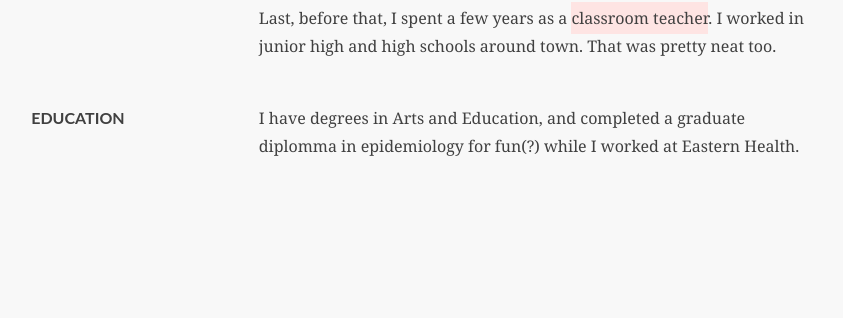
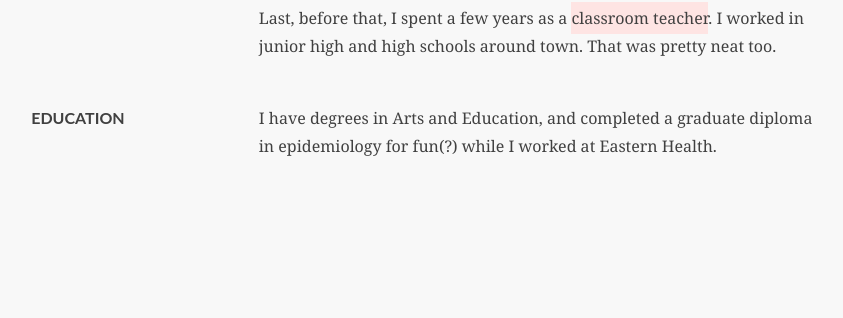
Before and after one commit to saltcod/dearverafin, a WordPress theme: template index.php in a window 1280 px wide. Shown: the part 2218-2536 px from the top of the page, without its empty margins (210-1053 px from the left). Run offline with PHP 8.4 and a stand-in for WordPress, Linux system fonts and the light colour scheme; the site name, menu and one post (Sample post) are stand-ins, and other content is empty; some libraries are stand-ins or nearby versions; some web fonts are replaced.

Commit message:
Only one M in diploma, foo!

```diff
--- a/index.php
+++ b/index.php
@@ -76,7 +76,7 @@
 
 			<div class="col2 margin0"><h2>Education</h2></div>
 			<div class="col8 margin1 pad1x">
-				<p>I have degrees in Arts and Education, and completed a graduate diplomma in epidemiology for fun(?) while I worked at Eastern Health.</p>
+				<p>I have degrees in Arts and Education, and completed a graduate diploma in epidemiology for fun(?) while I worked at Eastern Health.</p>
 			</div>
 
 		</div>
```
